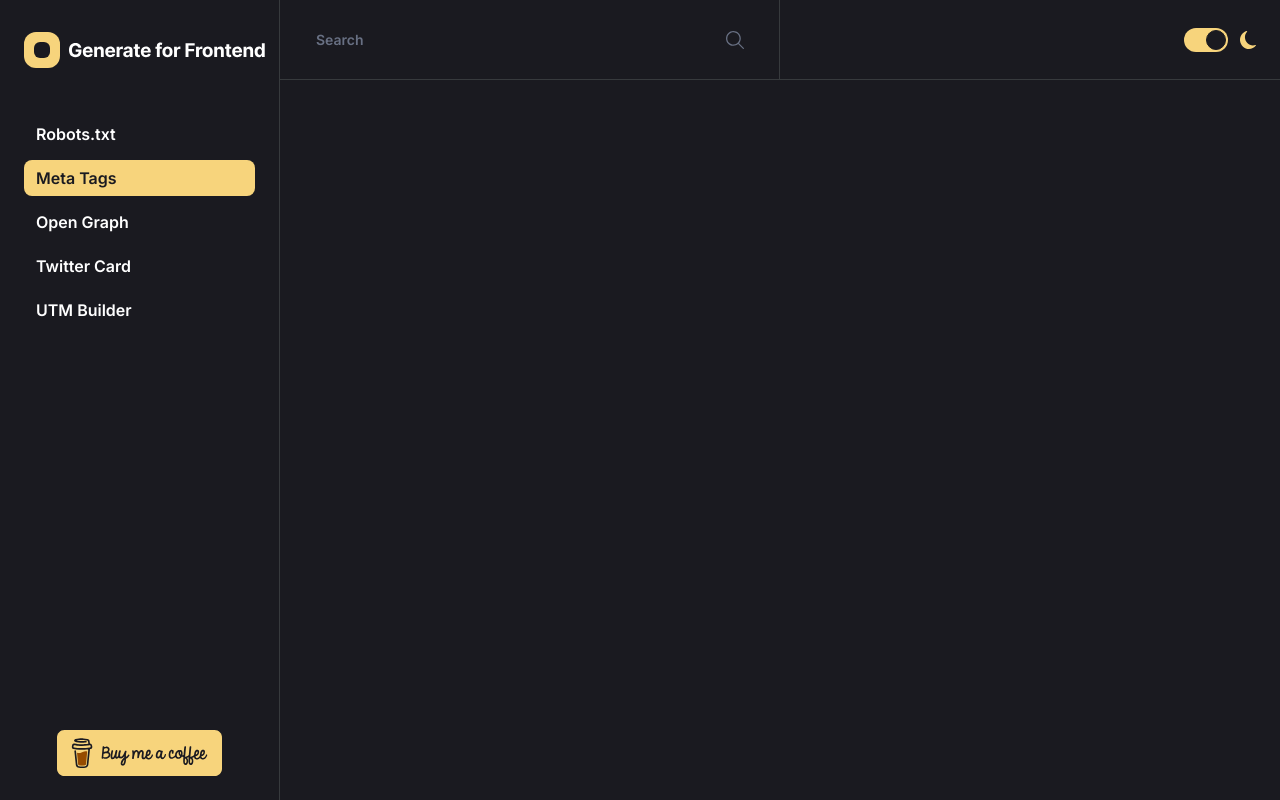
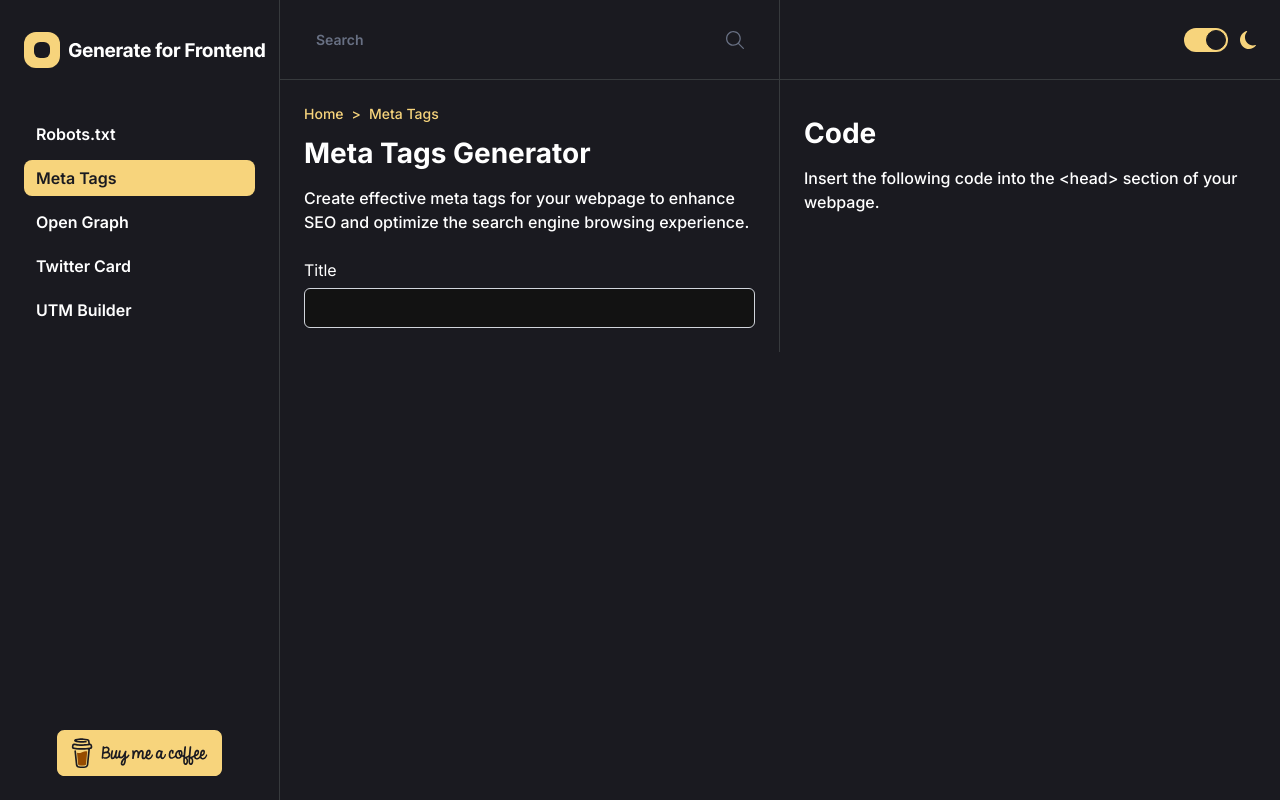
Before and after one commit to farukipekcom/generate-for-frontend, a Next.js app: page /meta-tags in a window 1280 px wide. Built offline with nearby package versions, Linux system fonts and the light colour scheme.

Commit message:
feat: add input component and page title

```diff
--- /dev/null
+++ b/app/components/input.tsx
@@ -0,0 +1,26 @@
+import React from "react";
+export interface Props {
+  limit?: boolean;
+  name: string;
+  title: string;
+  type?: string;
+}
+export default function Inputs(Props: Props) {
+  const { limit = false, name, title, type = "text" } = Props;
+
+  return (
+    <div className="flex flex-col">
+      <label htmlFor={name} className="relative">
+        {title}
+        {limit && (
+          <span className="absolute right-0 text-sm	font-semibold">12 / 60</span>
+        )}
+      </label>
+      <input
+        type={type}
+        name={name}
+        className="mt-[6px] h-10 rounded-md border border-solid border-[#D1D5DC] pl-3 text-base font-medium focus:border-none focus:outline-none focus:ring-2 focus:ring-gray-500"
+      />
+    </div>
+  );
+}
--- a/app/meta-tags/page.tsx
+++ b/app/meta-tags/page.tsx
@@ -1,5 +1,34 @@
 "use client";
 import React from "react";
+import Input from "../components/input";
 export default function MetaTags() {
-  return <></>;
+  return (
+    <div className="flex ">
+      <div className="w-1/2 border-r border-solid border-borderLight p-6 dark:border-border">
+        <div className="flex gap-x-2 text-sm font-medium text-[#495466] dark:text-secondary">
+          <span>Home</span>
+          <span>{">"}</span>
+          <span className="text-primary dark:text-secondary">Meta Tags</span>
+        </div>
+        <div className="mt-2 text-[28px] font-bold text-primary dark:text-white">
+          Meta Tags Generator
+        </div>
+        <div className="mt-3 text-base font-medium text-primary dark:text-white">
+          Create effective meta tags for your webpage to enhance SEO and
+          optimize the search engine browsing experience.
+        </div>
+        <div className="mt-6">
+          <Input name="title" title="Title" />
+        </div>
+      </div>
+      <div className="h-full w-1/2 p-6">
+        <div className="mt-2 text-[28px] font-bold text-primary dark:text-white">
+          Code
+        </div>
+        <div className="mt-3 text-base font-medium text-primary dark:text-white">
+          Insert the following code into the {"<head>"} section of your webpage.
+        </div>
+      </div>
+    </div>
+  );
 }
--- a/app/providers.tsx
+++ b/app/providers.tsx
@@ -7,15 +7,17 @@ export function Providers({ children }: { children: React.ReactNode }) {
   return (
     <ThemeProvider attribute="class" defaultTheme="dark">
       <Header />
-      <div className="hidden h-20  w-full border-b border-solid  border-borderLight dark:border-border lg:mt-0 lg:flex">
-        <div className="gff border-r border-solid border-borderLight dark:border-border">
-          <Search />
+      <div className="flex w-full flex-col">
+        <div className="hidden h-20  w-full border-b border-solid border-borderLight dark:border-border lg:mt-0 lg:flex">
+          <div className="gff border-r border-solid border-borderLight dark:border-border">
+            <Search />
+          </div>
+          <div className="gff flex items-center justify-end">
+            <Toggle />
+          </div>
         </div>
-        <div className="gff flex items-center justify-end">
-          <Toggle />
-        </div>
+        <div className="">{children}</div>
       </div>
-      {children}
     </ThemeProvider>
   );
 }
```
